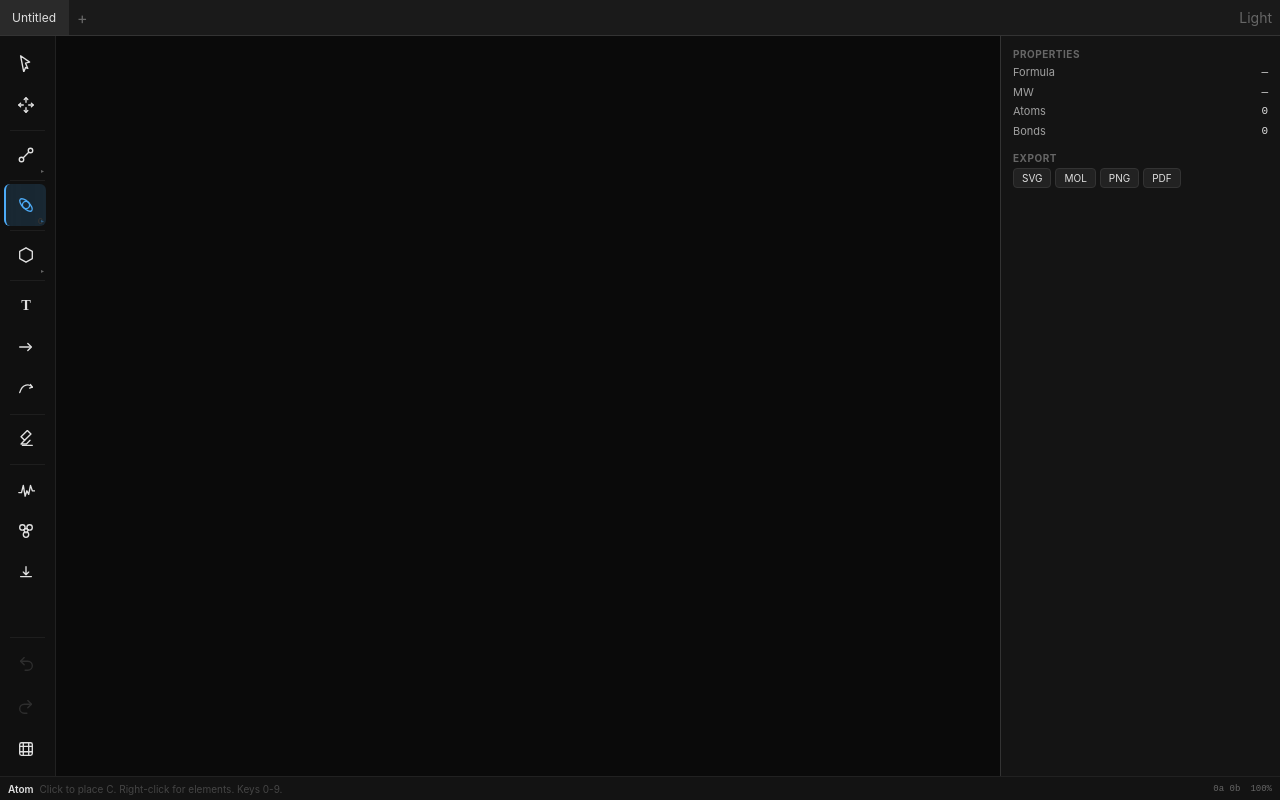
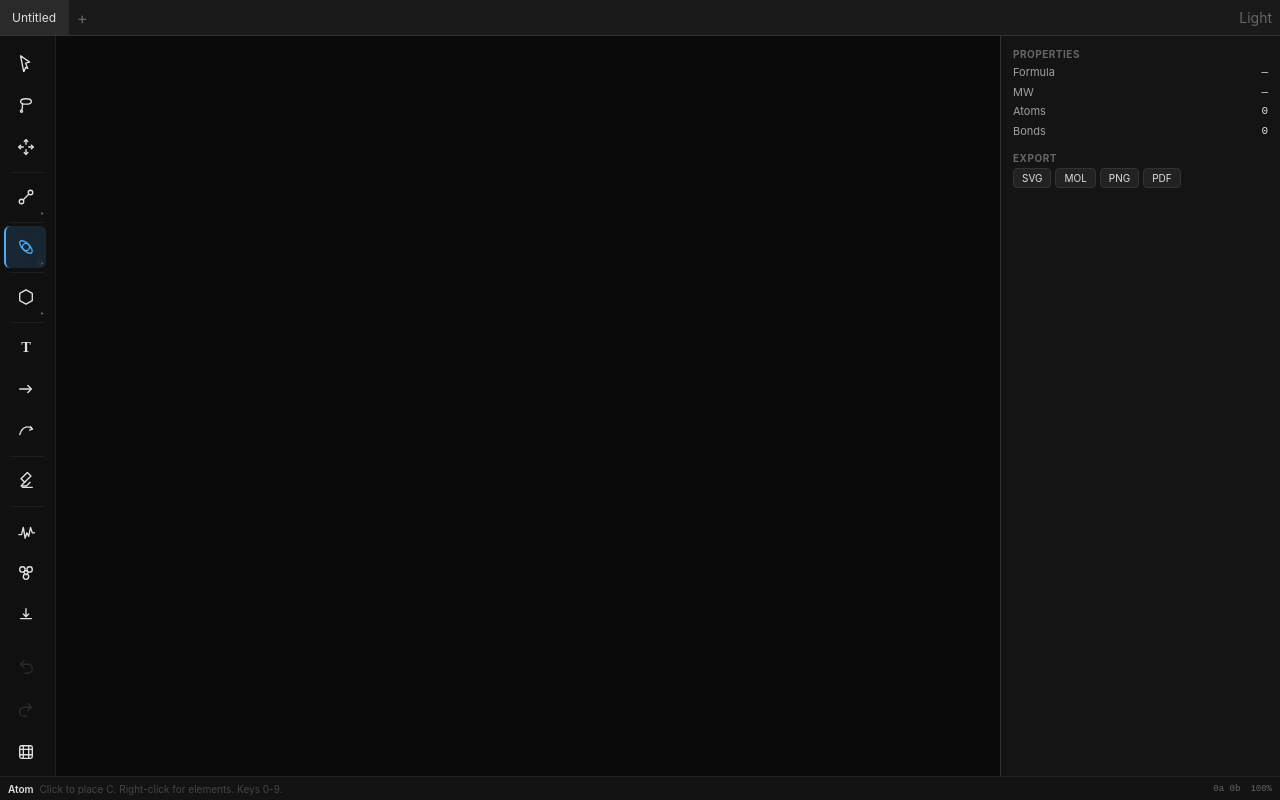
Before and after one commit to electrosenpai/kendraw, a React (Vite) app in the folder packages/ui/: page / in a window 1280 px wide. Built offline with nearby package versions, Linux system fonts and the light colour scheme.

Commit message:
feat(ui): lasso selection tool — wave-1 P1-7
Adds free-form lasso selection with ray-casting hit test. New L/L hotkey
and palette icon. Renderer gains setLassoPath + polygon overlay.

```diff
--- a/packages/renderer-canvas/src/renderer.ts
+++ b/packages/renderer-canvas/src/renderer.ts
@@ -39,6 +39,7 @@ export interface Renderer {
   setSelectedAtoms(ids: Set<AtomId>): void;
   setHighlightedAtoms(ids: Set<AtomId>): void;
   setSelectionRect(rect: { x1: number; y1: number; x2: number; y2: number } | null): void;
+  setLassoPath(points: Array<{ x: number; y: number }> | null): void;
   setViewport(zoom: number, panX: number, panY: number): void;
   setValenceIssues(ids: Set<AtomId>): void;
   setGraphics(graphics: GraphicOverlay[]): void;
@@ -84,6 +85,7 @@ export class CanvasRenderer implements Renderer {
   private highlightedAtoms = new Set<AtomId>();
   private valenceIssues = new Set<AtomId>();
   private selectionRect: { x1: number; y1: number; x2: number; y2: number } | null = null;
+  private lassoPath: Array<{ x: number; y: number }> | null = null;
   private lastDoc: Document | null = null;
   private zoom = 1;
   private graphicOverlays: GraphicOverlay[] = [];
@@ -142,6 +144,10 @@ export class CanvasRenderer implements Renderer {
   }
   setSelectionRect(rect: { x1: number; y1: number; x2: number; y2: number } | null): void {
     this.selectionRect = rect;
+    if (this.lastDoc) this.render(this.lastDoc);
+  }
+  setLassoPath(points: Array<{ x: number; y: number }> | null): void {
+    this.lassoPath = points && points.length > 0 ? points : null;
     if (this.lastDoc) this.render(this.lastDoc);
   }
   setViewport(zoom: number, panX: number, panY: number): void {
@@ -275,6 +281,27 @@ export class CanvasRenderer implements Renderer {
       ctx.fillStyle = 'rgba(77, 171, 247, 0.1)';
       ctx.fillRect(x1, y1, x2 - x1, y2 - y1);
       ctx.setLineDash([]);
+    }
+
+    // 6. Lasso path
+    if (this.lassoPath && this.lassoPath.length >= 2) {
+      const first = this.lassoPath[0];
+      if (first) {
+        ctx.beginPath();
+        ctx.moveTo(first.x, first.y);
+        for (let i = 1; i < this.lassoPath.length; i++) {
+          const p = this.lassoPath[i];
+          if (p) ctx.lineTo(p.x, p.y);
+        }
+        ctx.closePath();
+        ctx.strokeStyle = 'rgba(77, 171, 247, 0.9)';
+        ctx.lineWidth = 1 / this.zoom;
+        ctx.setLineDash([4 / this.zoom, 4 / this.zoom]);
+        ctx.stroke();
+        ctx.fillStyle = 'rgba(77, 171, 247, 0.1)';
+        ctx.fill();
+        ctx.setLineDash([]);
+      }
     }
   }
 
--- a/packages/ui/src/Canvas.tsx
+++ b/packages/ui/src/Canvas.tsx
@@ -74,6 +74,25 @@ function pointToSegmentDist(
   return Math.sqrt((px - cx) ** 2 + (py - cy) ** 2);
 }
 
+/** Ray-casting point-in-polygon test. Polygon is an ordered list of vertices. */
+function pointInPolygon(
+  px: number,
+  py: number,
+  polygon: ReadonlyArray<{ x: number; y: number }>,
+): boolean {
+  let inside = false;
+  for (let i = 0, j = polygon.length - 1; i < polygon.length; j = i++) {
+    const pi = polygon[i];
+    const pj = polygon[j];
+    if (!pi || !pj) continue;
+    const intersects =
+      pi.y > py !== pj.y > py &&
+      px < ((pj.x - pi.x) * (py - pi.y)) / (pj.y - pi.y || 1e-12) + pi.x;
+    if (intersects) inside = !inside;
+  }
+  return inside;
+}
+
 interface CanvasProps {
   store: SceneStore;
   onMoleculeSearch?: (() => void) | undefined;
@@ -110,6 +129,7 @@ export function Canvas({
   const isDraggingRef = useRef(false);
   const clipboardRef = useRef<ClipboardData | null>(null);
   const bondStartAtomRef = useRef<AtomId | null>(null);
+  const lassoPathRef = useRef<Array<{ x: number; y: number }> | null>(null);
   const [zoom, setZoom] = useState(1);
   const [pan, setPan] = useState({ x: 0, y: 0 });
   const [textEditing, setTextEditing] = useState<{
@@ -746,6 +766,8 @@ export function Canvas({
         const toolMap: Record<string, Partial<ToolState>> = {
           v: { tool: 'select' },
           V: { tool: 'select' },
+          l: { tool: 'lasso' },
+          L: { tool: 'lasso' },
           a: { tool: 'add-atom' },
           A: { tool: 'add-atom' },
           b: { tool: 'add-bond' },
@@ -935,6 +957,15 @@ export function Canvas({
         return;
       }
 
+      // Lasso tool: start accumulating polygon points
+      if (toolState.tool === 'lasso') {
+        lassoPathRef.current = [{ x, y }];
+        rendererRef.current?.setLassoPath(lassoPathRef.current);
+        dragStartRef.current = { x, y };
+        isDraggingRef.current = false;
+        return;
+      }
+
       // Track mouse-down position for all tools (drag guard)
       dragStartRef.current = { x, y };
       isDraggingRef.current = false;
@@ -983,6 +1014,16 @@ export function Canvas({
             x2: x,
             y2: y,
           });
+        }
+      }
+      // Lasso: sample points every few pixels
+      if (toolState.tool === 'lasso' && lassoPathRef.current) {
+        const path = lassoPathRef.current;
+        const last = path[path.length - 1];
+        if (!last || Math.hypot(x - last.x, y - last.y) >= 3) {
+          path.push({ x, y });
+          rendererRef.current?.setLassoPath(path);
+          isDraggingRef.current = true;
         }
       }
     },
@@ -1269,6 +1310,30 @@ export function Canvas({
           endAnchor: { kind: 'free' as const },
         };
         store.dispatch({ type: 'add-arrow', arrow });
+        dragStartRef.current = null;
+        isDraggingRef.current = false;
+        return;
+      }
+
+      // --- LASSO TOOL ---
+      if (toolState.tool === 'lasso') {
+        const path = lassoPathRef.current;
+        if (path && path.length >= 3) {
+          const page = store.getState().pages[store.getState().activePageIndex];
+          const atomIds: AtomId[] = [];
+          if (page) {
+            for (const atom of Object.values(page.atoms)) {
+              if (pointInPolygon(atom.x, atom.y, path)) atomIds.push(atom.id);
+            }
+          }
+          if (e.shiftKey) {
+            setSelection((s) => addToSelection(s, { atomIds }));
+          } else {
+            setSelection(addToSelection(createSelection(), { atomIds }));
+          }
+        }
+        lassoPathRef.current = null;
+        rendererRef.current?.setLassoPath(null);
         dragStartRef.current = null;
         isDraggingRef.current = false;
         return;
--- a/packages/ui/src/ToolPalette.tsx
+++ b/packages/ui/src/ToolPalette.tsx
@@ -12,6 +12,7 @@ import type { RingTemplate, FusedRingTemplate } from '@kendraw/scene';
 
 export type ToolId =
   | 'select'
+  | 'lasso'
   | 'add-atom'
   | 'add-bond'
   | 'ring'
@@ -71,6 +72,13 @@ const ICN = {
   select: (
     <I>
       <path d="M4 2l10 7-4.5 1.2L12 16l-2.5-1-2 5L4 2z" />
+    </I>
+  ),
+  lasso: (
+    <I>
+      <path d="M4 6c0-2 3-3 6-3s6 1 6 3-3 3-6 3-6-1-6-3z" />
+      <path d="M6 9v4l-1 3" />
+      <circle cx="5" cy="17" r="1.2" />
     </I>
   ),
   pan: (
@@ -195,6 +203,13 @@ const GROUPS: { label: string; tools: ToolDef[] }[] = [
         label: 'Select',
         shortcut: 'V',
         description: 'Select and move atoms',
+      },
+      {
+        id: 'lasso',
+        icon: ICN.lasso,
+        label: 'Lasso',
+        shortcut: 'L',
+        description: 'Free-form lasso selection',
       },
       { id: 'pan', icon: ICN.pan, label: 'Pan', shortcut: 'H', description: 'Pan the canvas' },
     ],
```
Also changed, not shown: 1 other file (tests, documents, lock files or other folders).
